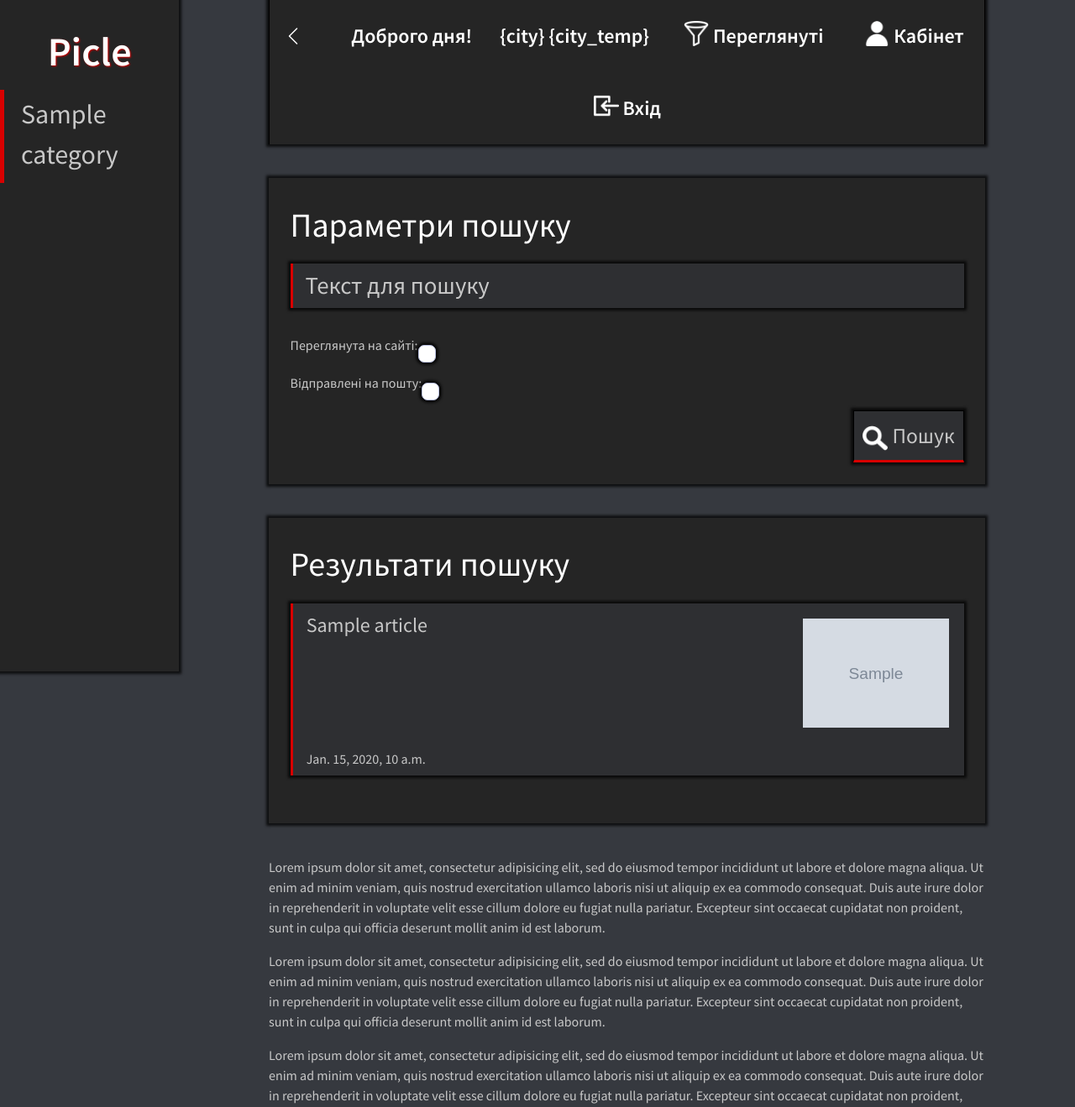
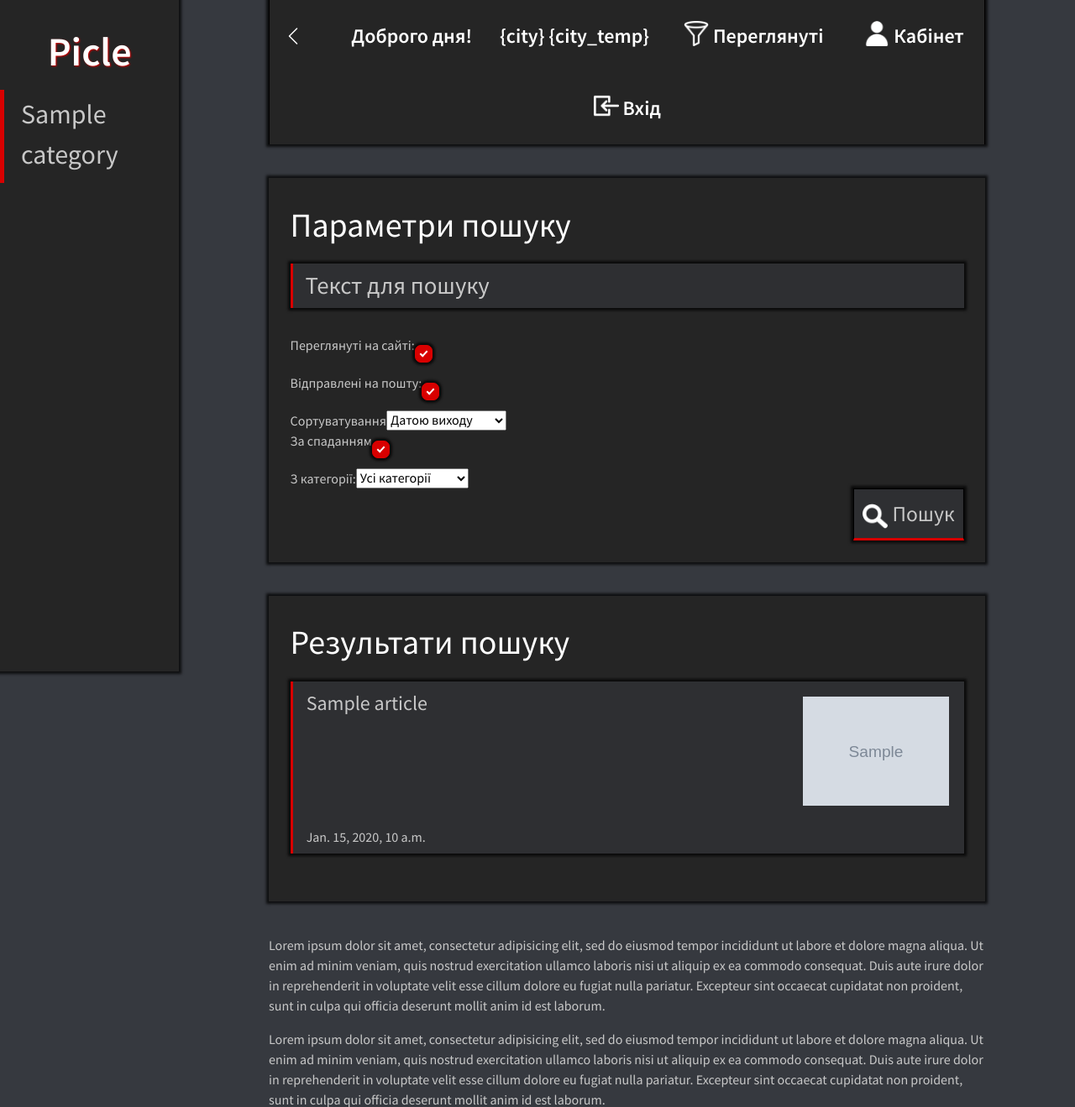
Before and after one commit to Dima2504/Django_news_engine, a Django app: template news/templates/news/news_history.html in a window 1280 px wide. Shown: the top 1319 px of the page at 84% size. Run offline with Django 3.2, Linux system fonts and the light colour scheme; the template is opened without the code that fills it: most values are stand-ins (such as "Sample title", 1, 10 or a date in 2020); grey boxes marked "Sample" are stand-in pictures; some libraries are stand-ins or nearby versions.

Commit message:
Add more filters

```diff
--- a/news/templates/news/news_history.html
+++ b/news/templates/news/news_history.html
@@ -12,12 +12,33 @@
                     <input type="text" name="text" class="shadow-default margin-zero" placeholder="Текст для пошуку">
                 </div>
                 <div class="flex">
-                    Переглянута на сайті:
-                    <input type="checkbox" class="shadow-default" name="onSite">
+                    Переглянуті на сайті:
+                    <input type="checkbox" class="shadow-default" name="checked-on" value="site" checked>
                 </div>
                 <div class="flex">
                     Відправлені на пошту:
-                    <input type="checkbox" class="shadow-default" name="onEmail">
+                    <input type="checkbox" class="shadow-default" name="checked-on" value="email" checked>
+                </div>
+                <div class="flex">
+                    Сортуватування
+                    <select name="sort-by">
+                        <option value="published_at">Датою виходу</option>
+                        <option value="checked_at">Датою перегляду</option>
+                        <option value="text">За текстом</option>
+                    </select>
+                </div>
+                <div class="flex">
+                    За спаданням
+                    <input type="checkbox" class="shadow-default" name="order" value="-" checked>
+                </div>
+                <div class="flex">
+                    З категорії:
+                    <select name="category">
+                        <option value="all">Усі категорії</option>
+                        {% for category in categories %}
+                            <option value="{{ category.slug }}">{{ category.name|capfirst }}</option>
+                        {% endfor %}
+                    </select>
                 </div>
                 <div class="flex button-row">
                     <a>
@@ -27,7 +48,9 @@
                     </a>
                 </div>
             </form>
-            <script src="{% static 'scripts/newsFilter.js' %}"></script>
+            <script src="{% static 'scripts/newsFilter.js' %}">
+
+            </script>
         </div>
     </div>
     <div class="section-block shadow-default">
--- a/news/urls.py
+++ b/news/urls.py
@@ -7,7 +7,7 @@ urlpatterns = [
     path('', AllNews.as_view(), name='start'),
     path('personal-account/', PersonalAccount.as_view(), name='personal_account'),
     path('news-history/', NewsHistory.as_view(), name='news_history'),
-    path('ajax-filter/', ajax_filter, name='ajax_filter'),
+    path('ajax-filter/', AjaxFilter.as_view(), name='ajax_filter'),
     path('<slug:slug>/', CategoryNews.as_view(), name='category_news'),
     path('detail/<slug:slug>/', NewsDetail.as_view(), name='news_detail'),
 ]
--- a/news_engine/urls.py
+++ b/news_engine/urls.py
@@ -18,7 +18,6 @@ from django.urls import path
 from django.urls import include
 
 from .views import news_redirect
-from .views import bot
 
 from django.conf.urls.static import static
 from django.conf import settings
--- a/news_engine/views.py
+++ b/news_engine/views.py
@@ -4,8 +4,3 @@ from django.shortcuts import render
 
 def news_redirect(request):
     return redirect('news:start', permanent=True)
-
-from django.conf import settings
-from django.shortcuts import reverse
-def bot(request):
-    return render(request, template_name='bot.html')
--- a/static/scripts/ajaxContent.js
+++ b/static/scripts/ajaxContent.js
@@ -4,7 +4,7 @@
     $(window).scroll(function () {
         if ($(this).scrollTop() + $(this).height() >= $(document).height() - 800 && !inProgress) {
             let request = new XMLHttpRequest();
-                    request.open('GET', window.location.pathname+`?page=${page}`);
+            request.open('GET', window.location.pathname + `?page=${page}`);
             request.responseType = 'json';
             request.setRequestHeader('Content-type', 'application/x-www-form-url');
             request.setRequestHeader('X-Requested-With', 'XMLHttpRequest');
--- a/static/scripts/newsFilter.js
+++ b/static/scripts/newsFilter.js
@@ -1,5 +1,16 @@
+let NEWS_BLOCK =
+    `<a>
+        <div class="single-block chooseable shadow-default shadow-hard-on-hover">
+            <div class="flex flex-column-low-res">
+                <div class="single-content single-content-news"></div>
+                <img class="single-news-img" alt="Помилка завантаження картинки">
+            </div>
+            <div class="single-time"></div>
+        </div>
+    </a>`.trim();
+
 function render(json) {
-    let block = $('#news-container a:last').clone();
+    let block = $(NEWS_BLOCK);
     $('#news-container').empty();
     let articles = json['data'];
     for (let article of articles) {
```
Also changed, not shown: news/views.py (+24 -6 lines). Lines whose indentation alone changed are shown as unchanged.
